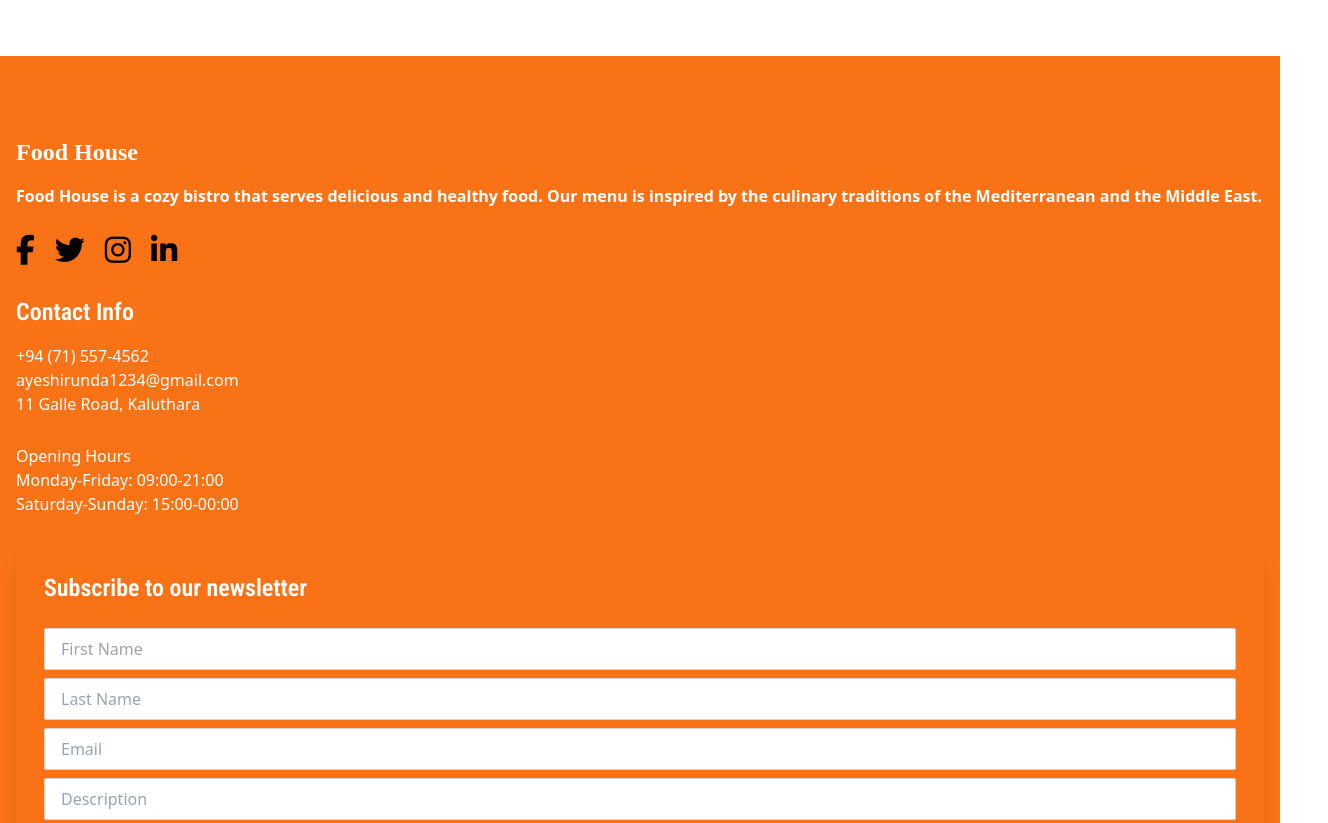
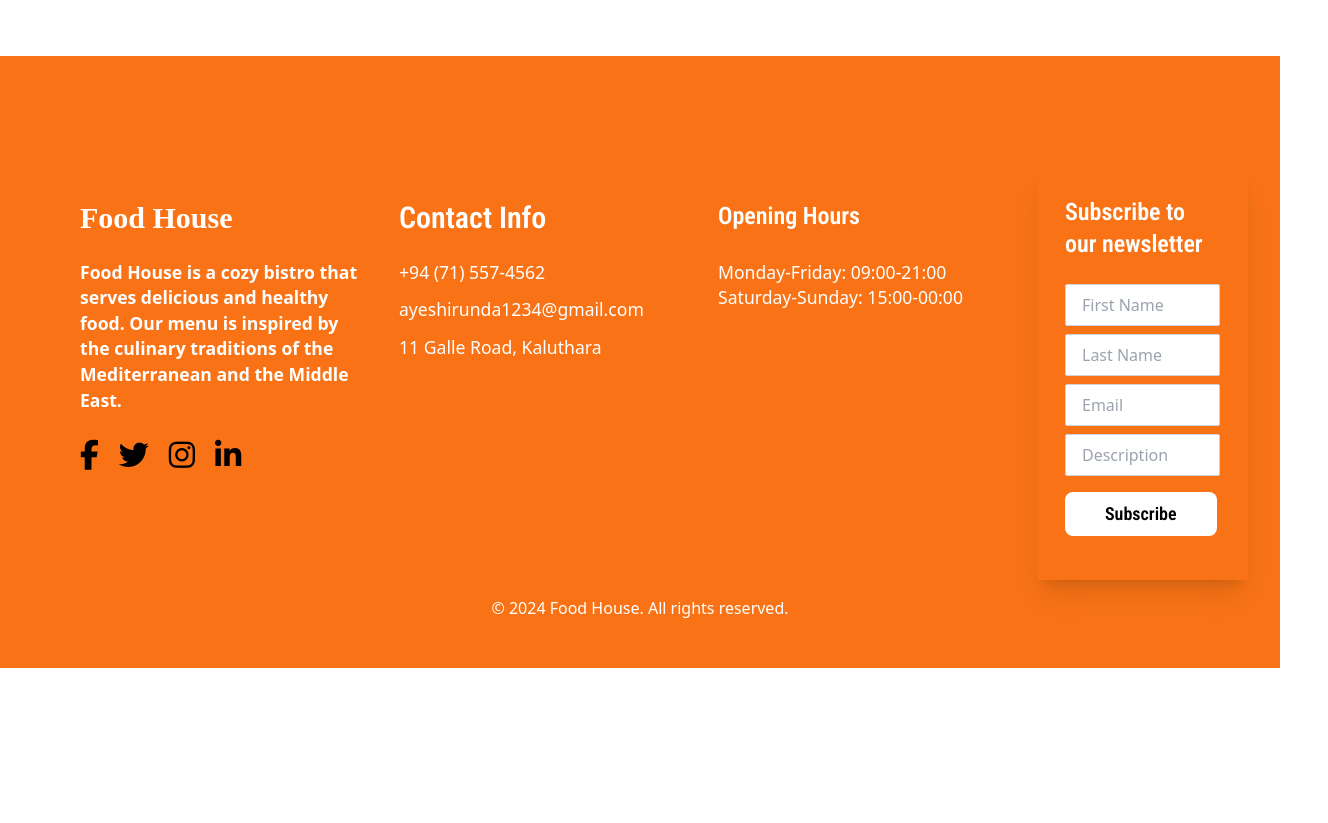
Before and after one commit to irundaayesh17/Restaurant-website-TailwindCSS, a website: page public/index.html in a window 1280 px wide. Shown: the part 1480-2303 px from the top of the page, 1328 px wide, since content can reach past the window. After the commit the page ends 2148 px from the top, so only its background shows below. Drawn offline with nearby package versions, Linux system fonts and the light colour scheme.

Commit message:
make responsive

```diff
--- a/public/index.html
+++ b/public/index.html
@@ -163,10 +163,10 @@
     <!-- footer -->
     <footer class="footer px-4 bg-orange-500 mt-16 ">
         <div class="footer-top relative pb-12 pt-20 bg-no-repeat bg-contain bg-bottom">
-            <div class="container grid gap-7">
+            <div class="container grid gap-7 md:grid-cols-4 md:gap-7 md:ml-16 md:mt-16">
                 <div class="footer-brand">
-                    <a href="#" class="text-2xl font-[Poppins] text-white font-semibold">Food House</a>
-                    <p class="text-white mt-4 font-semibold">Food House is a cozy bistro that serves delicious and healthy food. Our menu is inspired by the culinary traditions of the Mediterranean and the Middle East.</p>
+                    <a href="#" class="text-2xl md:text-3xl font-[Poppins] text-white font-semibold">Food House</a>
+                    <p class="text-white mt-4 font-semibold md:mt-6 md:text-base2">Food House is a cozy bistro that serves delicious and healthy food. Our menu is inspired by the culinary traditions of the Mediterranean and the Middle East.</p>
                     <ul class="social-icons flex mt-6 gap-5 text-3xl">
                         <li><a href="#"><i class="fab fa-facebook-f hover:text-white duration-200"></i></a></li>
                         <li><a href="#"><i class="fab fa-twitter  hover:text-white duration-200"></i></a></li>
@@ -176,20 +176,20 @@
                 </div>
                 <div class="footer-links">
                     <ul class="font-medium text-white">
-                        <li><a href="#" class="relative max-w-max font-custom2 font-semibold text-2xl mb-7">Contact Info</a></li>
-                        <li class="mt-4 font-medium"><a href="#">+94 (71) 557-4562</a></li>
-                        <li><a href="#">ayeshirunda1234@gmail.com</a></li>
-                        <li><a href="#">11 Galle Road, Kaluthara</a></li>
+                        <li><a href="#" class="relative max-w-max font-custom2 font-semibold text-2xl mb-7 md:text-3xl">Contact Info</a></li>
+                        <li class="mt-4 md:mt-6 font-medium md:text-base2"><a href="#">+94 (71) 557-4562</a></li>
+                        <li class="md:text-base2 md:mt-3"><a href="#">ayeshirunda1234@gmail.com</a></li>
+                        <li class="md:text-base2 md:mt-3"><a href="#">11 Galle Road, Kaluthara</a></li>
                     </ul>
                 </div>
-                <div class="footer-links text-white">
-                    <ul class="font-medium">
-                        <li><a href="#">Opening Hours</a></li>
+                <div class="footer-links2 text-white">
+                    <ul class="font-medium md:text-base2">
+                        <li class="md:relative md:max-w-max md:font-semibold md:text-2xl md:mb-7 md:font-custom2"><a href="#">Opening Hours</a></li>
                         <li><a href="#">Monday-Friday: 09:00-21:00</a></li>
                         <li><a href="#">Saturday-Sunday: 15:00-00:00</a></li>
                     </ul>
                 </div>
-                <div class="footer-form shadow-xl p-7">
+                <div class="footer-form shadow-xl p-7 md:-mt-8 md:mr-20">
                     <p class="text-white text-2xl font-semibold font-custom2 mb-6">Subscribe to our newsletter</p>
                     <div class="input-wrapper grid gap-2">
                         <input type="text" class="fname w-full border border-gray-300 py-2 rounded-sm pl-4" placeholder="First Name">
@@ -199,8 +199,8 @@
                         <button class="subscribe max-w-fit mb-4 mt-2 py-2 px-10 font-semibold text-lg font-custom2 bg-white rounded-lg text-black">Subscribe</button>
                     </div>
                 </div>
-                <p class="text-white mt-4 text-center">© 2024 Food House. All rights reserved.</p>
             </div>
+            <p class="text-white mt-4 text-center md:text-center">© 2024 Food House. All rights reserved.</p>
         </div>
     </footer>
     <!-- footer end -->
--- a/tailwind.config.js
+++ b/tailwind.config.js
@@ -329,6 +329,7 @@ module.exports = {
       xs: ['0.75rem', { lineHeight: '1rem' }],
       sm: ['0.875rem', { lineHeight: '1.25rem' }],
       base: ['1rem', { lineHeight: '1.5rem' }],
+      base2: ['1.10rem', { lineHeight: '1.60rem' }],
       lg: ['1.125rem', { lineHeight: '1.75rem' }],
       xl: ['1.25rem', { lineHeight: '1.75rem' }],
       '2xl': ['1.5rem', { lineHeight: '2rem' }],
```
Also changed, not shown: public/output.css.
